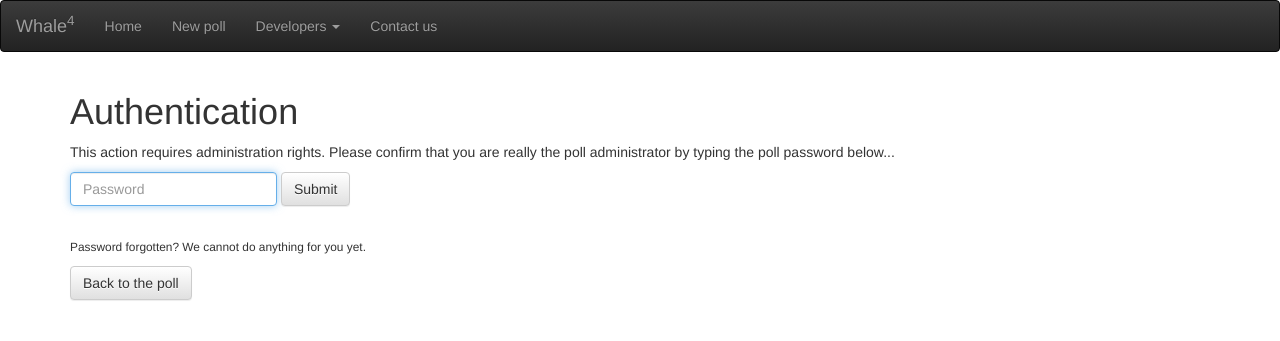
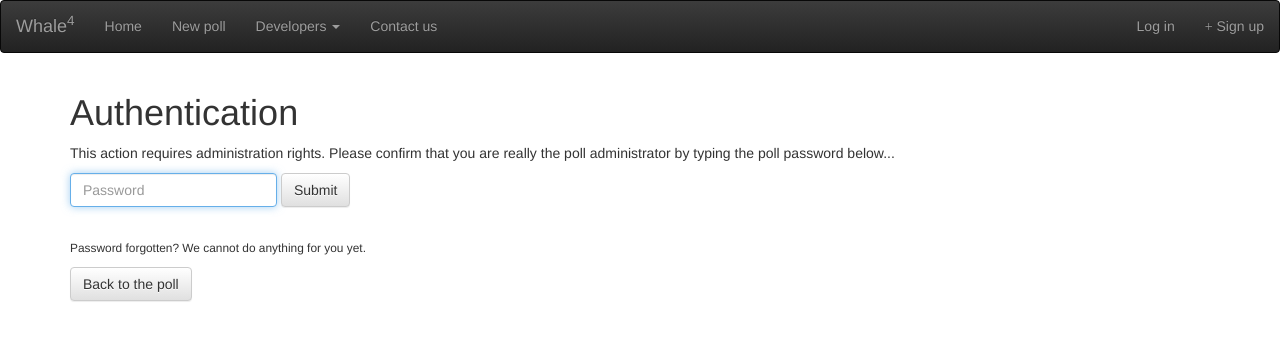
Before and after one commit to theneurasthenicrat/whale4, a Django app: template whale4/templates/whale4/authenticate-admin.html in a window 1280 px wide. Shown: the top 341 px of the page. Run offline with Django 3.2, Linux system fonts and the light colour scheme; the template is opened without the code that fills it, so the values that code supplies are empty; some libraries are stand-ins or nearby versions; some web fonts are replaced.

Commit message:
Register button
A user can now sign up by clicking on the button in the menu at the top of the page.

```diff
--- a/whale4/templates/whale4/base.html
+++ b/whale4/templates/whale4/base.html
@@ -49,13 +49,20 @@
 	    <li><a href="mailto:sylvain[dot]bouveret[at]imag[dot]fr?subject=[Whale4] xxx">Contact us</a></li>
 	  </ul>
 
-	  <p class="navbar-text navbar-right">
+	  <ul class="nav navbar-nav navbar-right">
 	    {% if user.is_authenticated %}
-	    <a href="/logout/" class="navbar-link">
-	      <span class="icon icon-signout"></span> Déconnecter ({{ user.nickname }})
-	    </a>
+	    <li><a href="/logout/" class="navbar-link">
+	      <span class="icon icon-signout"></span> Log out ({{ user.nickname }})
+	    </a></li>
+	    {% else %}
+	    <li><a href="/login/" class="navbar-link">
+	      <span class="icon icon-signin"></span> Log in
+	    </a></li>
+	    <li><a href="/register/" class="navbar-link">
+	      <span class="icon icon-plus"></span> Sign up
+	    </a></li>
 	    {% endif %}
-	  </p>
+	  </ul>
 	</div>
       </nav>
       <div class="container theme-showcase" role="main">
```
